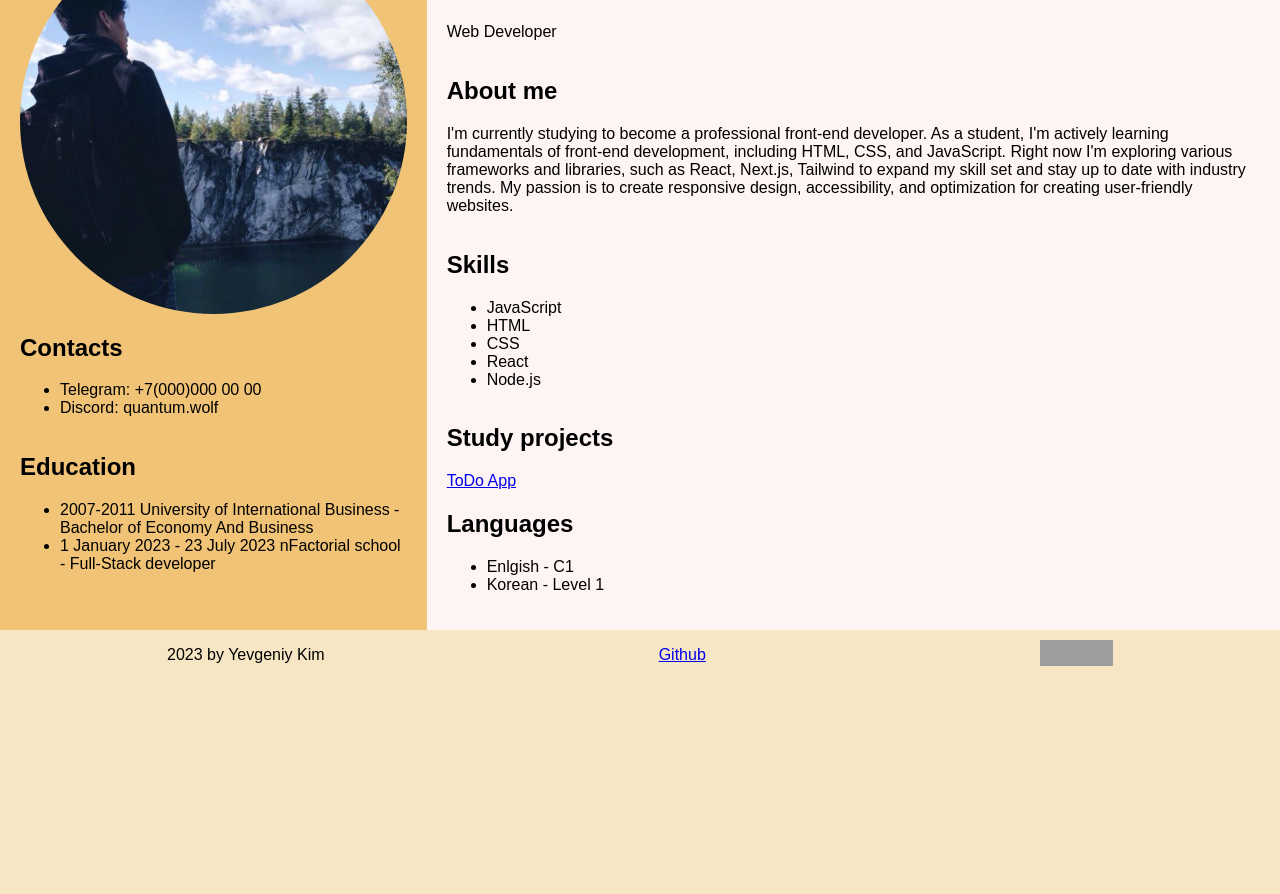
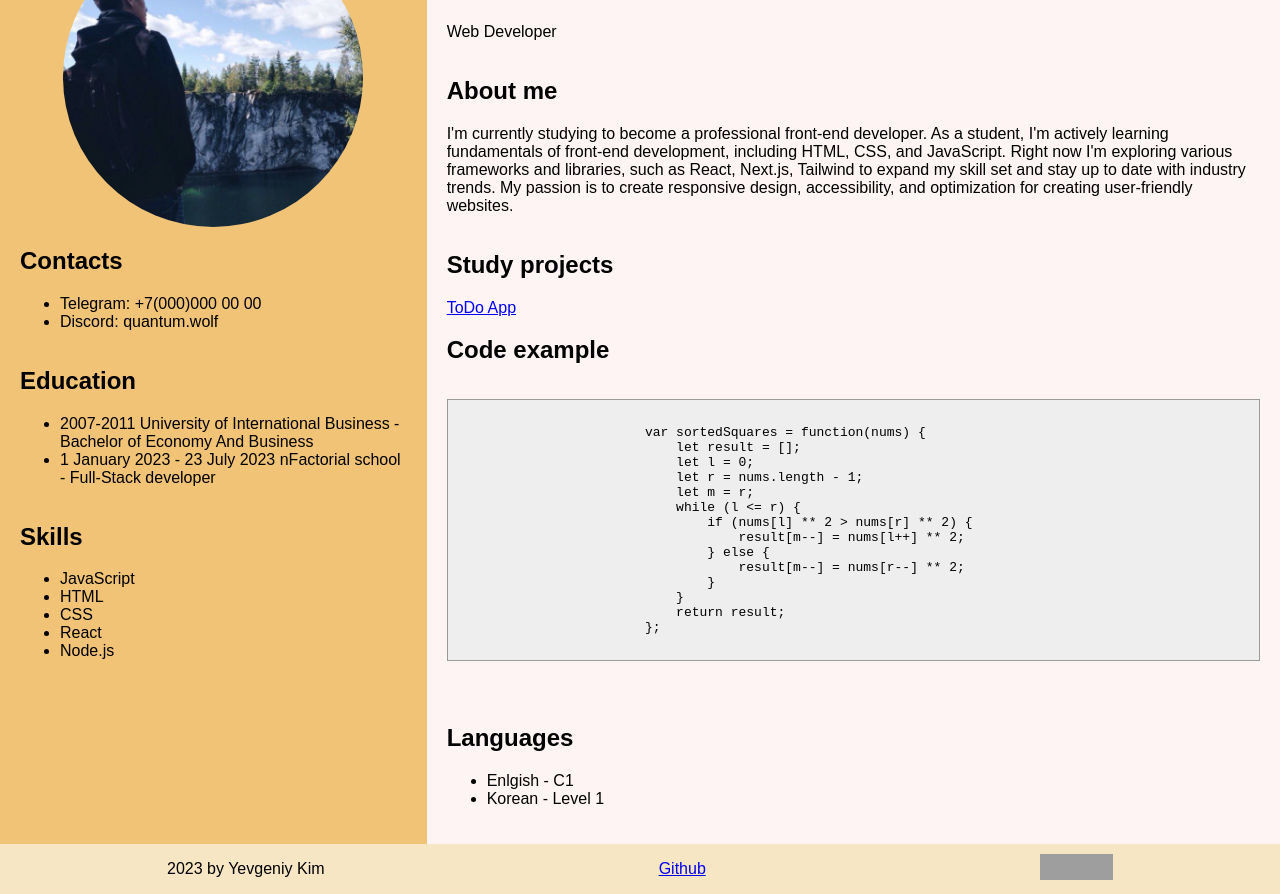
Before and after one commit to KimYevgeniy/rsschool-cv, a plain HTML site: page index.html in a window 1280 px wide. Shown: the part 175-1069 px from the top of the page. Before the commit the page ends 855 px from the top, so only its background shows below. Drawn offline with Linux system fonts and the light colour scheme; grey boxes are pictures that could not be loaded; a web font is replaced by a local one.

Commit message:
refactoring: fix a tag

```diff
--- a/css/style.css
+++ b/css/style.css
@@ -14,7 +14,11 @@ body {
     height: 50px;
 }
 .avatar {
-    width: 100%;
+    align-self: center;
+    height: auto;
+    width: auto;
+    max-width: 300px;
+    max-height: 300px;
     border-radius: 50%;
 }
 .container {
@@ -38,3 +42,10 @@ body {
     justify-content: space-around;
     align-items: center;
 }
+.code {
+    background-color: #eee;
+    border: 1px solid #999;
+    display: block;
+    text-align: start;
+    padding: 10px;
+}
--- a/index.html
+++ b/index.html
@@ -1,12 +1,15 @@
 <!DOCTYPE html>
 <html lang="en">
   <head>
-    <meta charset="UTF-8">
-    <meta name="viewport" content="width=device-width, initial-scale=1.0">
-    <link rel="stylesheet" href="./css/style.css">
-    <link rel="preconnect" href="https://fonts.googleapis.com">
-    <link rel="preconnect" href="https://fonts.gstatic.com" crossorigin>
-    <link href="https://fonts.googleapis.com/css2?family=Ysabeau+SC:wght@200&display=swap" rel="stylesheet">
+    <meta charset="UTF-8" />
+    <meta name="viewport" content="width=device-width, initial-scale=1.0" />
+    <link rel="stylesheet" href="./css/style.css" />
+    <link rel="preconnect" href="https://fonts.googleapis.com" />
+    <link rel="preconnect" href="https://fonts.gstatic.com" crossorigin />
+    <link
+      href="https://fonts.googleapis.com/css2?family=Ysabeau+SC:wght@200&display=swap"
+      rel="stylesheet"
+    />
     <title>CV</title>
   </head>
   <body class="page-body">
@@ -30,7 +33,7 @@
     </header>
     <main class="container">
       <div class="left">
-            <img src="./img/avatar.jpg" alt="" class="avatar">
+        <img src="./img/avatar.jpg" alt="" class="avatar" />
         <section>
           <h2>Contacts</h2>
           <ul>
@@ -41,19 +44,15 @@
         <section>
           <h2>Education</h2>
           <ul>
-                    <li>2007-2011 University of International Business - Bachelor of Economy And Business</li>
-                    <li>1 January 2023 - 23 July 2023 nFactorial school - Full-Stack developer</li>
+            <li>
+              2007-2011 University of International Business - Bachelor of
+              Economy And Business
+            </li>
+            <li>
+              1 January 2023 - 23 July 2023 nFactorial school - Full-Stack
+              developer
+            </li>
           </ul>
-            </section>
-        </div>
-        <div class="right">
-            <h1>Yevgeniy Kim</h1>
-            <p>Web Developer</p>
-            <section>
-                <h2 id="about-me">About me</h2>
-                <p>
-                    I'm currently studying to become a professional front-end developer. As a student, I'm actively learning fundamentals of front-end development, including HTML, CSS, and JavaScript. Right now I'm exploring various frameworks and libraries, such as React, Next.js, Tailwind to expand my skill set and stay up to date with industry trends. My passion is to create responsive design, accessibility, and optimization for creating user-friendly websites.
-                </p>
         </section>
         <section>
           <h2 id="skills">Skills</h2>
@@ -65,9 +64,48 @@
             <li>Node.js</li>
           </ul>
         </section>
+      </div>
+      <div class="right">
+        <h1>Yevgeniy Kim</h1>
+        <p>Web Developer</p>
+        <section>
+          <h2 id="about-me">About me</h2>
+          <p>
+            I'm currently studying to become a professional front-end developer.
+            As a student, I'm actively learning fundamentals of front-end
+            development, including HTML, CSS, and JavaScript. Right now I'm
+            exploring various frameworks and libraries, such as React, Next.js,
+            Tailwind to expand my skill set and stay up to date with industry
+            trends. My passion is to create responsive design, accessibility,
+            and optimization for creating user-friendly websites.
+          </p>
+        </section>
         <section>
           <h2 id="study-projects">Study projects</h2>
-                <a href="https://nfactorial-web-intro-to-do-list.vercel.app/">ToDo App</a>
+          <a href="https://nfactorial-web-intro-to-do-list.vercel.app/"
+            >ToDo App</a
+          >
+        </section>
+        <section>
+          <h2>Code example</h2>
+          <pre>
+                    <code class="code">
+                        var sortedSquares = function(nums) {
+                            let result = [];
+                            let l = 0;
+                            let r = nums.length - 1;
+                            let m = r;
+                            while (l &lt;= r) {
+                                if (nums[l] ** 2 > nums[r] ** 2) {
+                                    result[m--] = nums[l++] ** 2;
+                                } else {
+                                    result[m--] = nums[r--] ** 2;
+                                }
+                            }
+                            return result;
+                        };
+                        </code>
+                </pre>
         </section>
         <section>
           <h2 id="languages">Languages</h2>
@@ -83,7 +121,12 @@
         <p>2023 by Yevgeniy Kim</p>
         <a href="https://github.com/KimYevgeniy">Github</a>
         <a href="https://rs.school/js/">
-                <img src="https://rs.school/images/rs_school_js.svg" alt="" width="73" height="26">
+          <img
+            src="https://rs.school/images/rs_school_js.svg"
+            alt="RS School"
+            width="73"
+            height="26"
+          />
         </a>
       </div>
     </footer>
```
Lines whose indentation alone changed are shown as unchanged.
